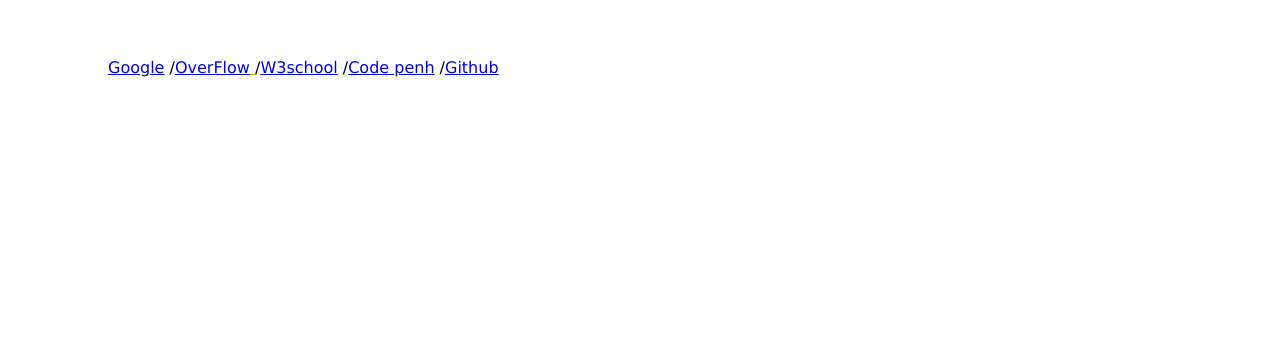
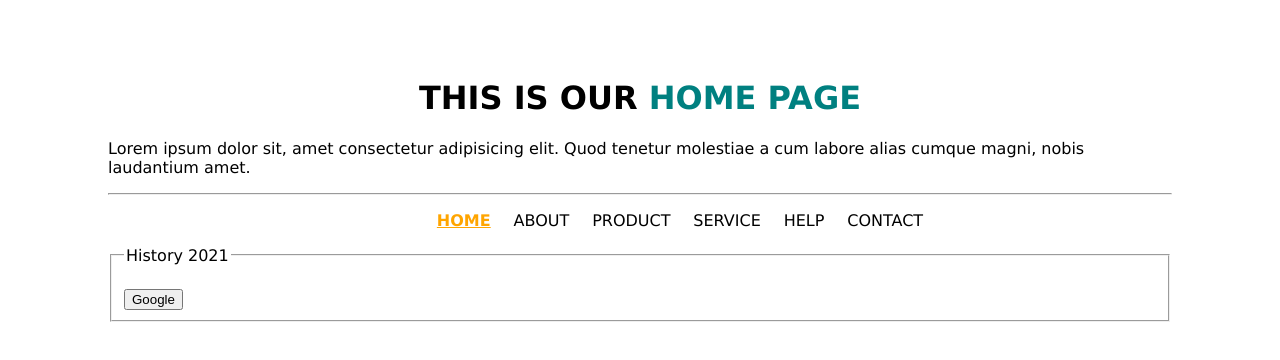
Before and after one commit to Ream111222333/my-project-c, a plain HTML site: page index.html in a window 1280 px wide. Drawn offline with Linux system fonts and the light colour scheme.

Commit message:
Add files via upload

```diff
--- a/index.html
+++ b/index.html
@@ -3,7 +3,7 @@
 <head>
     <meta charset="UTF-8">
     <meta name="viewport" content="width=device-width, initial-scale=1.0">
-    <title>Project</title>
+    <title>Home page</title>
     <style>
         body{
             font-family:'Lucida Sans', 'Lucida Sans Regular', 'Lucida Grande', 'Lucida Sans Unicode', Geneva, Verdana, sans-serif;
@@ -14,7 +14,7 @@
             text-transform: uppercase;
         }
         span{
-            color: rgb(182, 200, 21);
+            color: teal;
         }
         ul{
             margin-left: 25%;
@@ -29,23 +29,31 @@
         ul li a{
             text-transform: uppercase;
             text-decoration: none;
-            color: rgb(229, 229, 24);
+            color: black;
         }
         #active{
             font-weight: bold;
             color: orange;
             text-decoration: underline;
         }
-
-
-        </style>
+    </style>
 </head>
 <body>
-    <span><u><a href="https://www.google.com/">Google</a></u></span>
-    /<span><u><a href="https://stackoverflow.com/">OverFlow</a> </u></span>
-    /<span><u><a href="https://www.w3schools.com/">W3school</a></u></span>
-    /<span><u><a href="https://codepen.io/">Code penh</a></u></span>
-    /<span><u><a href="https://github.com/">Github</a></u></span>
-
+    <h1>This is our <span>Home page</span></h1>
+    <p>Lorem ipsum dolor sit, amet consectetur adipisicing elit. Quod tenetur molestiae a cum labore alias cumque magni, nobis laudantium amet.</p>
+    <hr>
+    <ul type="square">
+        <li><a id="active" href="#">Home</a></li>
+        <li><a href="./pages/about.html">About</a></li>
+        <li><a href="./pages/product.html">Product</a></li>
+        <li><a href="./pages/services/service.html">Service</a></li>
+        <li><a href="./pages/services/help.html">Help</a></li>
+        <li><a href="./pages/services/contact.html">Contact</a></li>
+    </ul>
+    <fieldset>
+        <legend>History 2021</legend>
+        <br>
+        <button>Google</button>
+    </fieldset>
 </body>
 </html>
```
